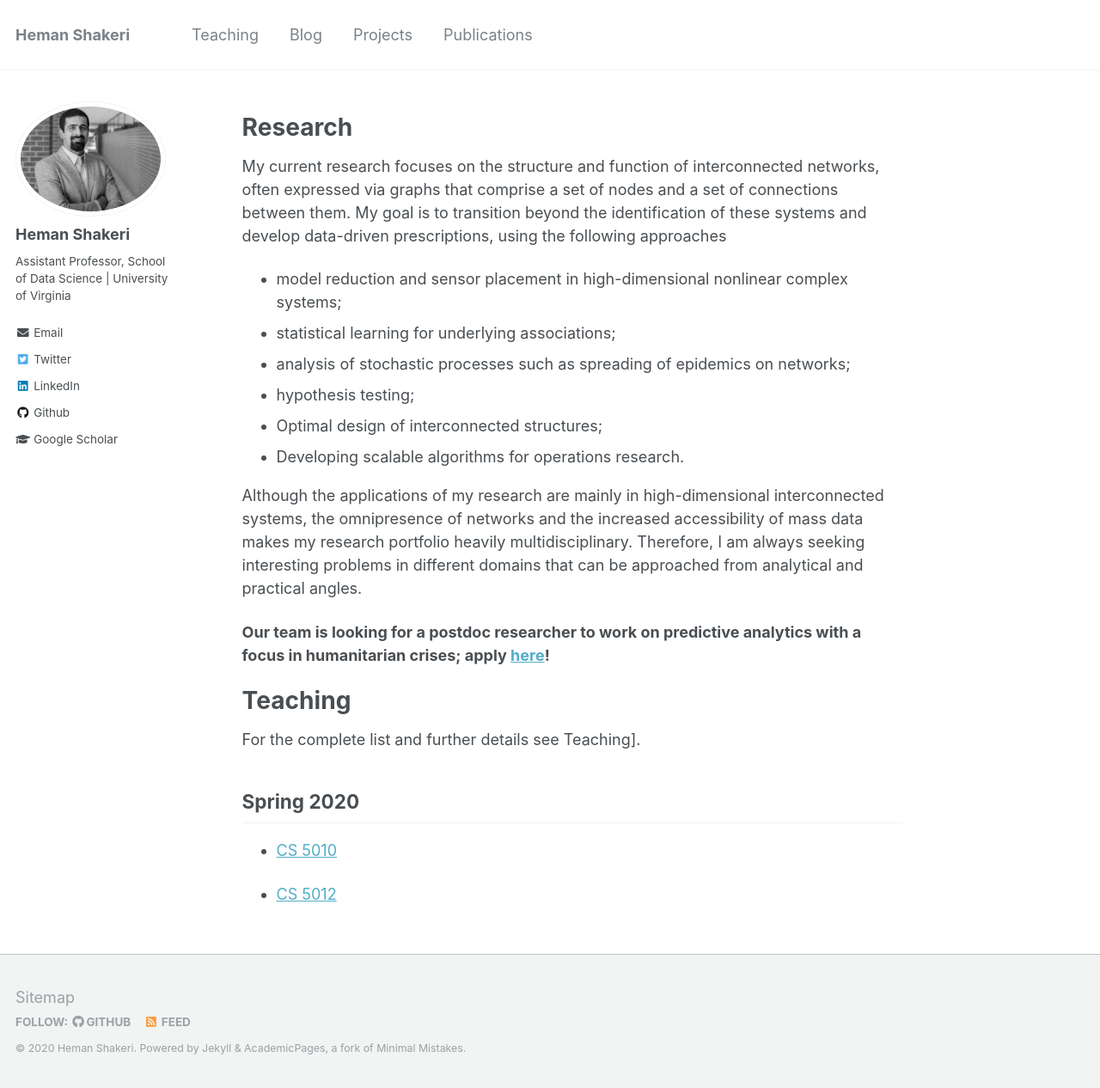
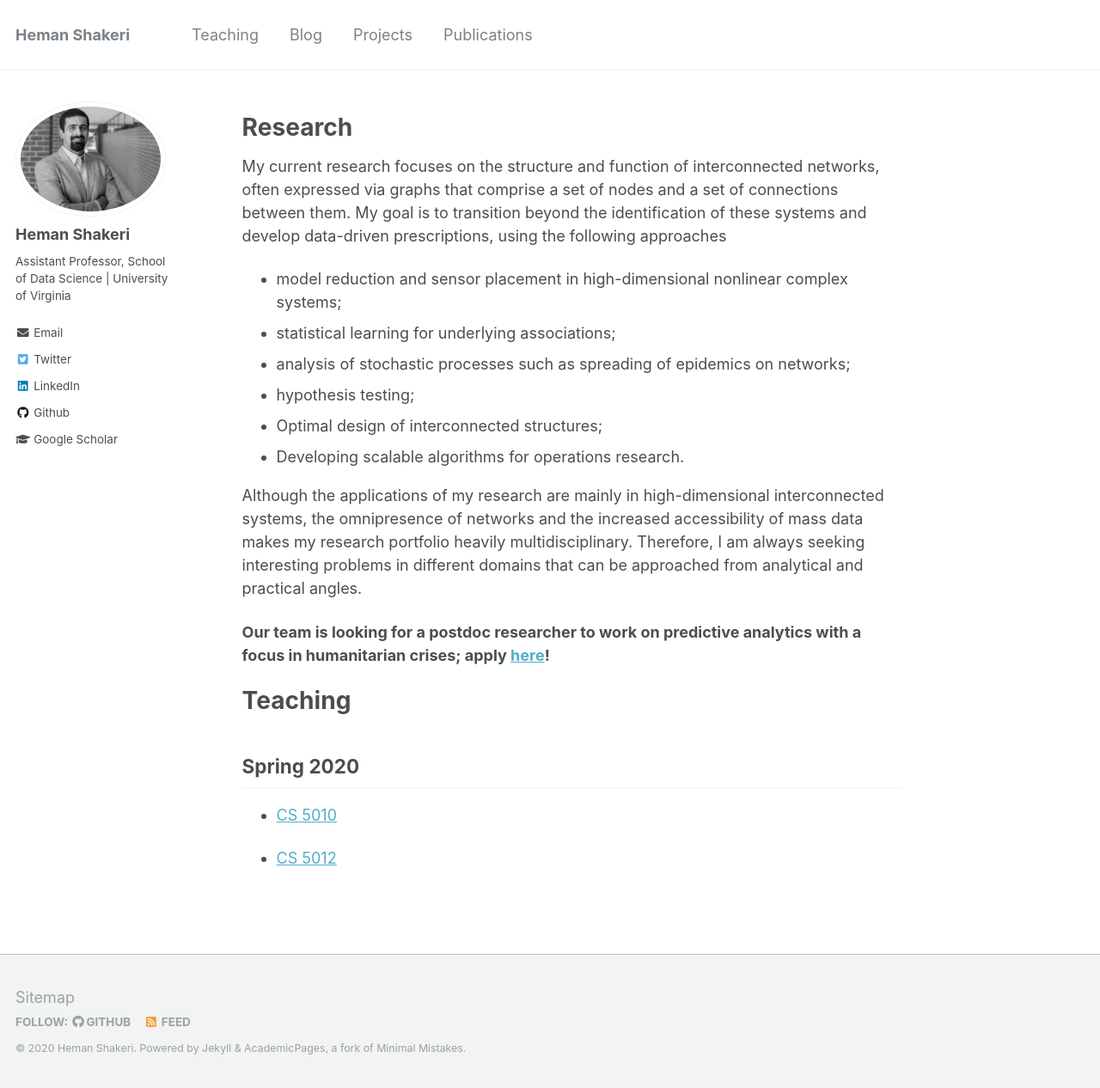
Before and after one commit to hshakeri/academic-home, a Jekyll site: the page built from _pages/about.md, in a window 1280 px wide and 1266 px high. Shown: the whole window at 86% size. Built offline with Jekyll 4.4.1, drawn with Linux system fonts in a browser that asks for light colours.

Commit message:
simplify teaching section in about page

```diff
--- a/_pages/about.md
+++ b/_pages/about.md
@@ -27,9 +27,6 @@ the omnipresence of networks and the increased accessibility of mass data  makes
 
 Teaching
 ======
-For the complete list and further details see Teaching].
-
-
 ## Spring 2020
 
 - [CS 5010]({{ site.baseurl }}{% link _teaching/2020-spring-teaching-2.md %})
```
